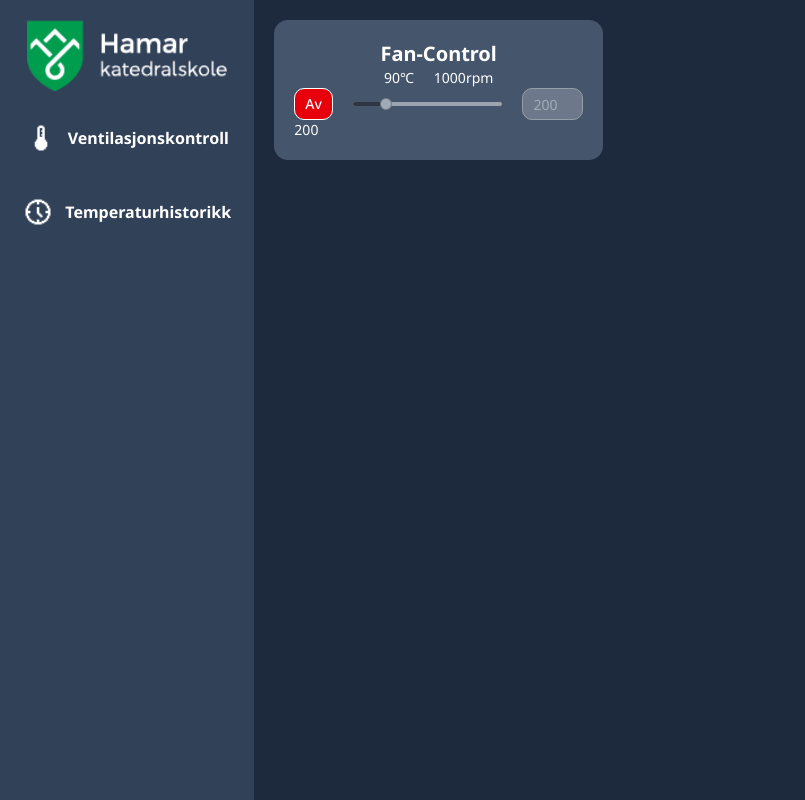
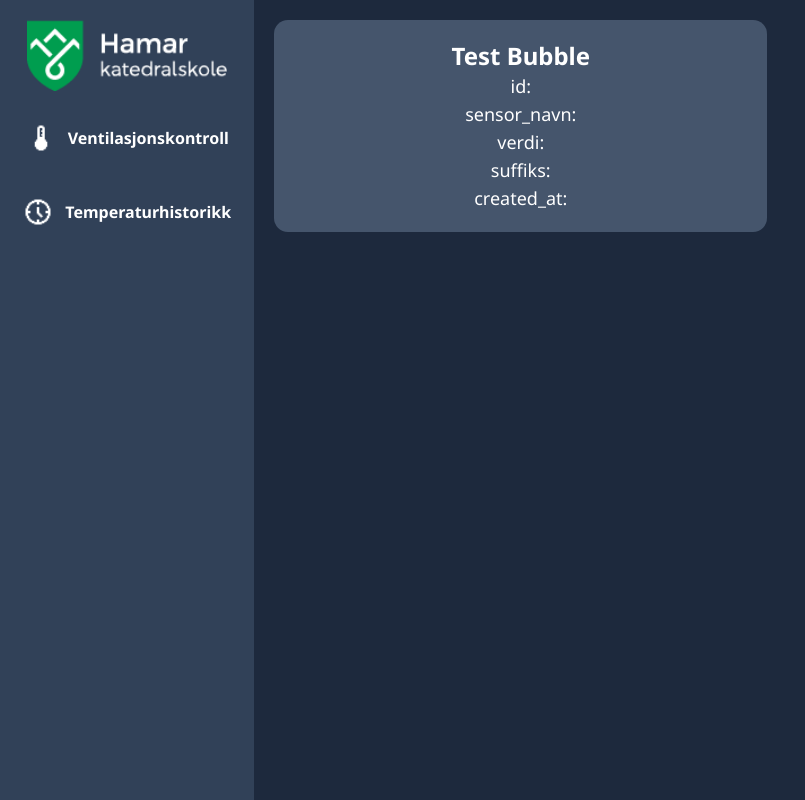
Before and after one commit to catsrieldreemurr/kattaiot_frontend, a Next.js app: page /fans in a window 1280 px wide. Shown: the whole page, without its empty margins (0-805 px from the left). Built offline with nearby package versions, Linux system fonts and the light colour scheme.

Commit message:
Create Bubbles folder and create test Bubble

```diff
--- a/app/fans/page.tsx
+++ b/app/fans/page.tsx
@@ -1,23 +1,17 @@
 import Bubble from "@/components/ui/bubble"
 import Fancontrol from "@/components/ui/fancontrol"
+import FanControlBubble from "@/components/ui/bubbles/fancontrolbubble"
 import Navigator from "@/components/ui/pagebox"
 import Typography from "@/components/ui/typography"
 import Window from "@/components/ui/window"
+import TestBubble from "@/components/ui/bubbles/testbubble"
 
 export default function Page() {
   return (
     <div className="sm:flex">
       <Navigator></Navigator>
       <Window>
-        <Bubble style="sm:w-1/3">
-          <Typography variant="h2" isBold isCentered>Fan-Control</Typography>
-          <div className="flex gap-5 justify-center">
-            <Typography isCentered>90℃</Typography>
-            <Typography isCentered>1000rpm</Typography>
-          </div>
-
-          <Fancontrol></Fancontrol>
-        </Bubble>
+        <TestBubble></TestBubble>
       </Window>
     </div>
   )
--- /dev/null
+++ b/components/ui/bubbles/fancontrolbubble.tsx
@@ -0,0 +1,19 @@
+import Bubble from "../bubble";
+import Fancontrol from "../fancontrol";
+import Typography from "../typography";
+
+export default function FanControlBubble(){
+    return (
+        <div>
+            <Bubble style="sm:w-1/3">
+                <Typography variant="h2" isBold isCentered>Fan-Control</Typography>
+                    <div className="flex gap-5 justify-center">
+                        <Typography isCentered>90℃</Typography>
+                        <Typography isCentered>1000rpm</Typography>
+                    </div>
+
+                <Fancontrol></Fancontrol>
+            </Bubble>
+        </div>
+    )
+}
--- /dev/null
+++ b/components/ui/bubbles/testbubble.tsx
@@ -0,0 +1,16 @@
+import Bubble from "../bubble";
+import Typography from "../typography";
+
+// just displays all data in the db that I am aware of.
+export default function TestBubble(){
+    return (
+        <Bubble style="sm:w-1/2">
+            <Typography variant="h1" isCentered isBold>Test Bubble</Typography>
+            <Typography variant="h3" isCentered>id: </Typography>
+            <Typography variant="h3" isCentered>sensor_navn:</Typography>
+            <Typography variant="h3" isCentered>verdi: </Typography>
+            <Typography variant="h3" isCentered>suffiks:</Typography>
+            <Typography variant="h3" isCentered>created_at:</Typography>
+        </Bubble>
+    )
+}
--- a/components/ui/inputForm.tsx
+++ b/components/ui/inputForm.tsx
@@ -5,18 +5,18 @@ import { Input } from "./input";
 import { Label } from "./label";
 
 export default function InputForm(){
-    return (<form className="text-white" onSubmit={(e) => {
+    return (<form onSubmit={(e) => {
         e.preventDefault();
     }}>
 
     <div className="mt-10 flex flex-col justify-center items-center">
         <div className="flex flex-col justify-center items-center">
-            <Label htmlFor="name" className="text-md font-bold">Brukernavn</Label>
+            <Label htmlFor="name" className="text-md font-bold text-white">Brukernavn</Label>
             <Input id="name" className="text-white m-5"></Input>
         </div>
 
         <div className="flex flex-col justify-center items-center">
-            <Label htmlFor="name" className="text-md font-bold">Passord</Label>
+            <Label htmlFor="name" className="text-md font-bold text-white">Passord</Label>
             <Input type="password" id="name" className="text-white m-5"></Input>
         </div>
 
```
